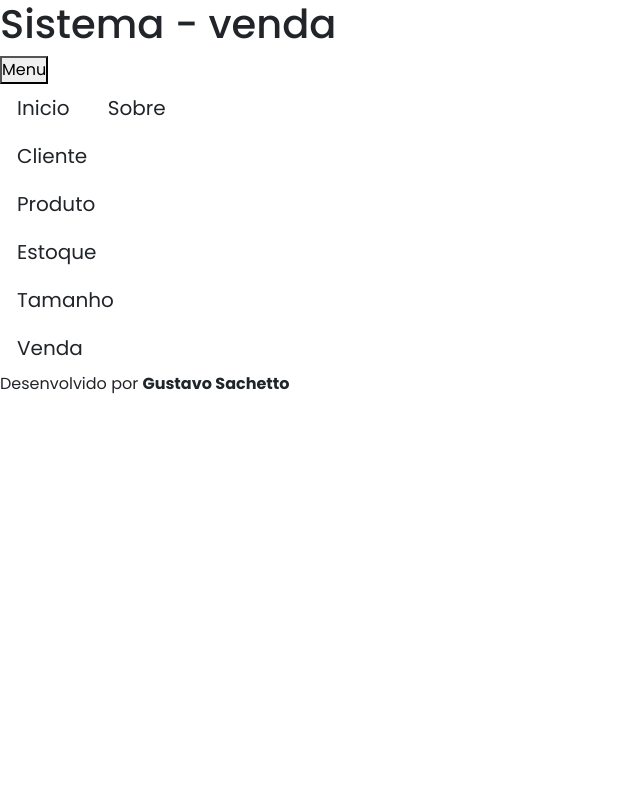
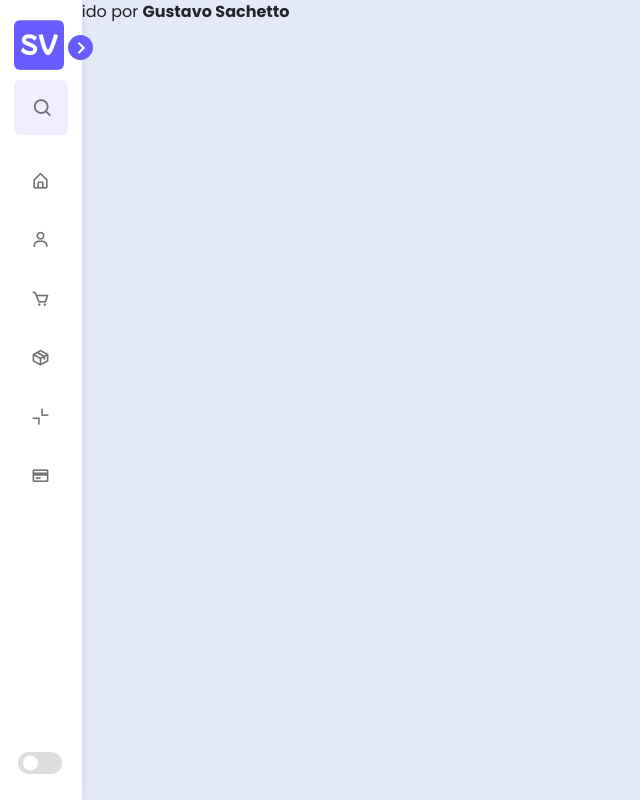
Before and after one commit to GustavoSachetto/Sistema-venda, a PHP site: page / in a window 1280 px wide. Shown: the whole page, without its empty margins (0-640 px from the left). Run offline with PHP 8.4, Linux system fonts and the light colour scheme.

Commit message:
editando

```diff
--- a/index.php
+++ b/index.php
@@ -6,88 +6,121 @@
         <meta name="viewport" content="width=device-width, initial-scale=1.0">
         <title>Inicio</title>
 
+        <link rel="shortcut icon" href="view/img/logo.png" type="image/x-icon">
+        <link href="https://cdn.jsdelivr.net/npm/bootstrap@5.3.2/dist/css/bootstrap.min.css" rel="stylesheet" integrity="sha384-T3c6CoIi6uLrA9TneNEoa7RxnatzjcDSCmG1MXxSR1GAsXEV/Dwwykc2MPK8M2HN" crossorigin="anonymous">
+        <link href='https://unpkg.com/boxicons@2.1.4/css/boxicons.min.css' rel='stylesheet'>
         <link rel="stylesheet" href="view/css/style.css">
-        <link href="https://cdn.jsdelivr.net/npm/bootstrap@5.3.2/dist/css/bootstrap.min.css" rel="stylesheet" integrity="sha384-T3c6CoIi6uLrA9TneNEoa7RxnatzjcDSCmG1MXxSR1GAsXEV/Dwwykc2MPK8M2HN" crossorigin="anonymous">
-        <script src="view/js/responsivo.js" defer></script>
+
         <script src="https://cdn.jsdelivr.net/npm/bootstrap@5.3.2/dist/js/bootstrap.bundle.min.js" integrity="sha384-C6RzsynM9kWDrMNeT87bh95OGNyZPhcTNXj1NW7RuBCsyN/o0jlpcV8Qyq46cDfL" crossorigin="anonymous" defer></script>
         <script src="https://code.jquery.com/jquery-3.7.1.js" integrity="sha256-eKhayi8LEQwp4NKxN+CfCh+3qOVUtJn3QNZ0TciWLP4=" crossorigin="anonymous"></script>
+        <script src="view/js/script.js"></script>
     </head>
     <body>
-        <header>
-            <h1>Sistema - venda</h1>
-            <button id="btn-menu" class="btn-menu">
-                Menu
-            </button>
-            <nav>
-                <a href="index.php" role="button" class="btn btn-lg">Inicio</a>
-                <a href="view/pages/sobre.php" role="button" class="btn btn-lg">Sobre</a>
-                <div>
-                    <button type="button" class="btn btn-lg" data-bs-toggle="dropdown" aria-expanded="false">
-                        Cliente
-                    </button>
-                    <ul class="dropdown-menu">
-                        <li>
-                            <a class="dropdown-item" href="view/pages/cliente.php">Exibir</a>
+        <nav class="sidebar close">
+            <header>
+                <div class="container-header">
+                    <span class="container-img">
+                        <img src="view/img/logo.png" alt="logo">
+                    </span>
+                    <span class="text container-text">
+                        <h4>Sistema-venda</h4>
+                        <span>Projeto backend</span>
+                    </span>
+                    <i class="bx bx-chevron-left btn-sidebar"></i>
+                </div>
+                <div class="container-search">
+                    <i class='bx bx-search'></i>
+                    <input type="text" placeholder="Buscar...">
+                </div>
+                <nav class="container-nav">
+                    <ul>
+                        <li class="menu-link">
+                            <i class='bx bx-home-alt'></i>
+                            <div class="text">
+                                <a class="painel-link" href="index.php">Painel</a>
+                            </div>
                         </li>
-                        <li>
-                            <a class="dropdown-item" href="view/pages/cadastroCliente.php">Cadastrar</a>
+                        <li class="dropdown">
+                            <div type="button" class="menu-link" data-bs-toggle="dropdown" aria-expanded="false">
+                                <i class='bx bx-user'></i>
+                                <div class="text">
+                                    <span>Cliente</span>
+                                    <i class='bx bx-chevron-down arrow'></i>
+                                </div>
+                            </div>
+                            <ul class="dropdown-menu">
+                                <li><a href="view/pages/cliente.php">Exibir</a></li>
+                                <li><a href="view/pages/cadastroCliente.php">Cadastrar</a></li>
+                            </ul>
+                        </li>
+                        <li class="dropdown">
+                            <div type="button" class="menu-link" data-bs-toggle="dropdown" aria-expanded="false">
+                                <i class='bx bx-cart'></i>
+                                <div class="text">
+                                    <span>Produto</span>
+                                    <i class='bx bx-chevron-down arrow'></i>
+                                </div>
+                            </div>
+                            <ul class="dropdown-menu">
+                                <li><a href="view/pages/produto.php">Exibir</a></li>
+                                <li><a href="view/pages/cadastroProduto.php">Cadastrar</a></li>
+                            </ul>
+                        </li>
+                        <li class="dropdown">
+                            <div type="button" class="menu-link" data-bs-toggle="dropdown" aria-expanded="false">
+                                <i class='bx bx-package'></i>
+                                <div class="text">
+                                    <span>Estoque</span>
+                                    <i class='bx bx-chevron-down arrow'></i>
+                                </div>
+                            </div>
+                            <ul class="dropdown-menu">
+                                <li><a href="view/pages/estoque.php">Exibir</a></li>
+                                <li><a href="view/pages/cadastroEstoque.php">Cadastrar</a></li>
+                            </ul>
+                        </li>
+                        <li class="dropdown">
+                            <div type="button" class="menu-link" data-bs-toggle="dropdown" aria-expanded="false">
+                                <i class='bx bx-collapse-alt'></i>
+                                <div class="text">
+                                    <span>Tamanho</span>
+                                    <i class='bx bx-chevron-down arrow'></i>
+                                </div>
+                            </div>
+                            <ul class="dropdown-menu">
+                                <li><a href="view/pages/tamanho.php">Exibir</a></li>
+                                <li><a href="view/pages/cadastroTamanho.php">Cadastrar</a></li>
+                            </ul>
+                        </li>
+                        <li class="dropdown">
+                            <div type="button" class="menu-link" data-bs-toggle="dropdown" aria-expanded="false">
+                                <i class='bx bx-credit-card'></i>
+                                <div class="text">
+                                    <span>Venda</span>
+                                    <i class='bx bx-chevron-down arrow'></i>
+                                </div>
+                            </div>
+                            <ul class="dropdown-menu">
+                                <li><a href="view/pages/venda.php">Exibir</a></li>
+                                <li><a href="view/pages/cadastroVenda.php">Cadastrar</a></li>
+                            </ul>
                         </li>
                     </ul>
+                </nav>
+            </header>
+            <div id="tema" class="container-tema">
+                <div class="tema-mode">
+                    <i class="bx bx-sun tema-claro"></i>
+                    <i class="bx bx-moon tema-escuro"></i>
                 </div>
-                <div>
-                    <button type="button" class="btn btn-lg" data-bs-toggle="dropdown" aria-expanded="false">
-                        Produto
-                    </button>
-                    <ul class="dropdown-menu">
-                        <li>
-                            <a class="dropdown-item" href="view/pages/produto.php">Exibir</a>
-                        </li>
-                        <li>
-                            <a class="dropdown-item" href="view/pages/cadastroProduto.php">Cadastrar</a>
-                        </li>
-                    </ul>
+                <div class="container-switch">
+                    <span class="text-switch">Modo escuro</span>
+                    <div class="toggle-switch">
+                        <span id="switch" class="switch">
+                    </div>
                 </div>
-                <div>
-                    <button type="button" class="btn btn-lg" data-bs-toggle="dropdown" aria-expanded="false">
-                        Estoque
-                    </button>
-                    <ul class="dropdown-menu">
-                        <li>
-                            <a class="dropdown-item" href="view/pages/estoque.php">Exibir</a>
-                        </li>
-                        <li>
-                            <a class="dropdown-item" href="view/pages/cadastroEstoque.php">Cadastrar</a>
-                        </li>
-                    </ul>
-                </div>
-                <div>
-                    <button type="button" class="btn btn-lg" data-bs-toggle="dropdown" aria-expanded="false">
-                        Tamanho
-                    </button>
-                    <ul class="dropdown-menu">
-                        <li>
-                            <a class="dropdown-item" href="view/pages/tamanho.php">Exibir</a>
-                        </li>
-                        <li>
-                            <a class="dropdown-item" href="view/pages/cadastroTamanho.php">Cadastrar</a>
-                        </li>
-                    </ul>
-                </div>
-                <div>
-                    <button type="button" class="btn btn-lg" data-bs-toggle="dropdown" aria-expanded="false">
-                        Venda
-                    </button>
-                    <ul class="dropdown-menu">
-                        <li>
-                            <a class="dropdown-item" href="view/pages/venda.php">Exibir</a>
-                        </li>
-                        <li>
-                            <a class="dropdown-item" href="view/pages/cadastroVenda.php">Cadastrar</a>
-                        </li>
-                    </ul>
-                </div>
-            </nav>
-        </header>
+            </div>
+        </nav>
       	<main>
             <article>
 
--- a/view/layout/header.php
+++ b/view/layout/header.php
@@ -1,8 +1,8 @@
-<nav class="sidebar">
+<nav class="sidebar close">
     <header>
         <div class="container-header">
             <span class="container-img">
-                <img src="view/img/logo.png" alt="logo">
+                <img src="../img/logo.png" alt="logo">
             </span>
             <span class="text container-text">
                 <h4>Sistema-venda</h4>
@@ -19,7 +19,7 @@
                 <li class="menu-link">
                     <i class='bx bx-home-alt'></i>
                     <div class="text">
-                        <a class="painel-link" href="../../index.html">Painel</a>
+                        <a class="painel-link" href="../../index.php">Painel</a>
                     </div>
                 </li>
                 <li class="dropdown">
```
Also changed, not shown: view/img/logo.png (added), view/img/teste.png (deleted).
